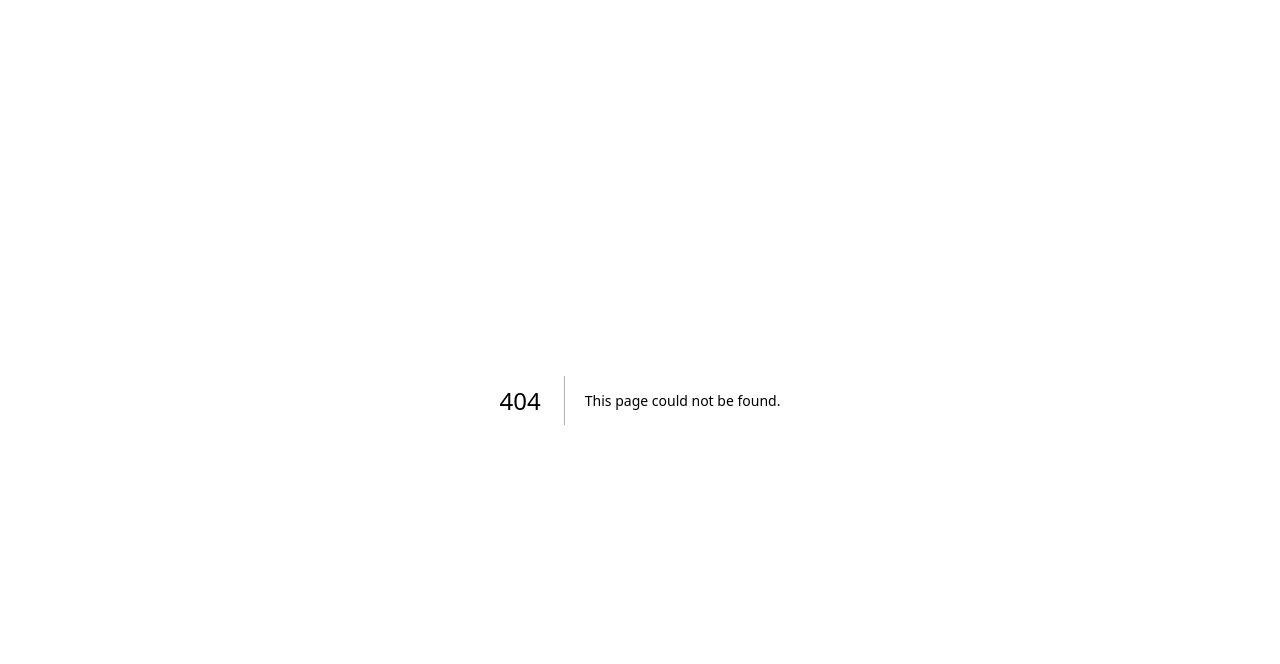
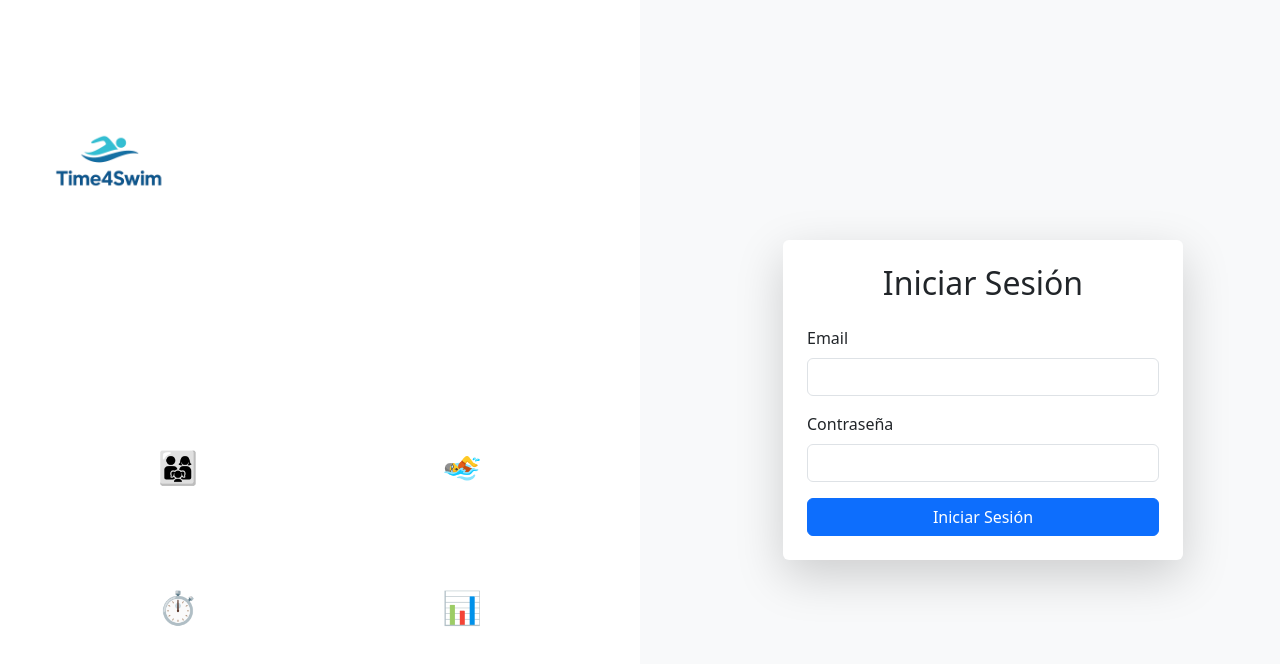
Before and after one commit to alexandercd9-gif/time4swim, a Next.js app: page /login in a window 1280 px wide. Before the commit this address had no page. Shown: the top 664 px of the page. Built offline with nearby package versions, Linux system fonts and the light colour scheme.

Commit message:
Actualización en login/page.tsx y configuración de Bootstrap

```diff
--- a/package.json
+++ b/package.json
@@ -21,6 +21,7 @@
     "@types/jsonwebtoken": "^9.0.10",
     "autoprefixer": "^10.4.21",
     "bcryptjs": "^3.0.2",
+    "bootstrap": "^5.3.8",
     "class-variance-authority": "^0.7.1",
     "clsx": "^2.1.1",
     "js-cookie": "^3.0.5",
--- /dev/null
+++ b/src/app/admin/dashboard/page.tsx
@@ -0,0 +1,44 @@
+"use client";
+
+
+export default function AdminDashboard() {
+  return (
+    <div className="container py-5">
+      <h1 className="mb-5 text-center">Dashboard Administrador</h1>
+      <div className="row g-4 justify-content-center">
+        <div className="col-12 col-md-6 col-lg-3">
+          <div className="card shadow-sm">
+            <div className="card-body text-center">
+              <h5 className="card-title">Usuarios Totales</h5>
+              <p className="display-5 fw-bold text-primary">1,234</p>
+            </div>
+          </div>
+        </div>
+        <div className="col-12 col-md-6 col-lg-3">
+          <div className="card shadow-sm">
+            <div className="card-body text-center">
+              <h5 className="card-title">Clubes Activos</h5>
+              <p className="display-5 fw-bold text-success">27</p>
+            </div>
+          </div>
+        </div>
+        <div className="col-12 col-md-6 col-lg-3">
+          <div className="card shadow-sm">
+            <div className="card-body text-center">
+              <h5 className="card-title">Nadadores</h5>
+              <p className="display-5 fw-bold text-info">542</p>
+            </div>
+          </div>
+        </div>
+        <div className="col-12 col-md-6 col-lg-3">
+          <div className="card shadow-sm">
+            <div className="card-body text-center">
+              <h5 className="card-title">Competiciones</h5>
+              <p className="display-5 fw-bold text-warning">16</p>
+            </div>
+          </div>
+        </div>
+      </div>
+    </div>
+  );
+}
--- a/src/app/layout.tsx
+++ b/src/app/layout.tsx
@@ -1,6 +1,7 @@
 import type { Metadata } from "next";
 import { Geist, Geist_Mono } from "next/font/google";
 import { Toaster } from "react-hot-toast";
+import 'bootstrap/dist/css/bootstrap.min.css';
 import "./globals.css";
 
 const geistSans = Geist({
@@ -25,7 +26,7 @@ export default function RootLayout({
   children: React.ReactNode;
 }>) {
   return (
-    <html lang="en">
+    <html lang="es">
       <body
         className={`${geistSans.variable} ${geistMono.variable} antialiased`}
       >
--- /dev/null
+++ b/src/app/login/page.tsx
@@ -0,0 +1,90 @@
+import ModernLoginForm from "@/components/modern-login-form";
+import Image from "next/image";
+
+export default function LoginPage() {
+  return (
+    <div className="container-fluid vh-100 p-0 login-page">
+      <div className="row g-0 h-100">
+        {/* Columna izquierda - Solo visible en desktop */}
+        <div className="col-lg-6 d-none d-lg-flex login-left-column align-items-center justify-content-center">
+          <div className="text-center text-white px-5">
+            <div className="mb-5">
+              <div className="mb-4">
+                <Image
+                  src="/logo.png"
+                  alt="Time4Swim"
+                  width={120}
+                  height={120}
+                  className="img-fluid"
+                />
+              </div>
+              <h1 className="display-4 fw-bold mb-3">Time4Swim</h1>
+              <p className="lead fs-3 mb-4">Sistema Profesional de Gestión Acuática</p>
+            </div>
+
+            <div className="row g-4 mt-5">
+              <div className="col-6">
+                <div className="text-center">
+                  <div className="feature-icon rounded-circle d-inline-flex align-items-center justify-content-center mb-3">
+                    <span className="fs-2">👨‍👩‍👧</span>
+                  </div>
+                  <h6>Para Padres</h6>
+                  <small className="text-white-50">Seguimiento de progreso</small>
+                </div>
+              </div>
+              <div className="col-6">
+                <div className="text-center">
+                  <div className="feature-icon rounded-circle d-inline-flex align-items-center justify-content-center mb-3">
+                    <span className="fs-2">🏊</span>
+                  </div>
+                  <h6>Para Clubes</h6>
+                  <small className="text-white-50">Gestión de nadadores</small>
+                </div>
+              </div>
+              <div className="col-6">
+                <div className="text-center">
+                  <div className="feature-icon rounded-circle d-inline-flex align-items-center justify-content-center mb-3">
+                    <span className="fs-2">⏱️</span>
+                  </div>
+                  <h6>Cronómetro</h6>
+                  <small className="text-white-50">Precisión profesional</small>
+                </div>
+              </div>
+              <div className="col-6">
+                <div className="text-center">
+                  <div className="feature-icon rounded-circle d-inline-flex align-items-center justify-content-center mb-3">
+                    <span className="fs-2">📊</span>
+                  </div>
+                  <h6>Estadísticas</h6>
+                  <small className="text-white-50">Análisis detallado</small>
+                </div>
+              </div>
+            </div>
+          </div>
+        </div>
+
+        {/* Columna derecha - Siempre visible */}
+        <div className="col-12 col-lg-6 d-flex align-items-center justify-content-center bg-light">
+          <div className="w-100 px-3 px-lg-5" style={{maxWidth: '450px'}}>
+            {/* Logo en móvil */}
+            <div className="text-center d-lg-none mb-5">
+              <div className="mb-3">
+                <Image
+                  src="/logo.png"
+                  alt="Time4Swim"
+                  width={80}
+                  height={80}
+                  className="img-fluid"
+                />
+              </div>
+              <h1 className="display-5 fw-bold text-primary mb-2">Time4Swim</h1>
+              <p className="text-muted">Sistema de Gestión Acuática</p>
+            </div>
+
+            <ModernLoginForm />
+          </div>
+        </div>
+      </div>
+    </div>
+  )
+}
--- a/src/app/page.tsx
+++ b/src/app/page.tsx
@@ -1,4 +1,4 @@
-import { ModernLoginForm } from "@/components/modern-login-form";
+// import ModernLoginForm from "@/components/modern-login-form";
 import { LogoDisplay } from "@/components/logo-display";
 
 export default function Home() {
@@ -71,7 +71,7 @@ export default function Home() {
           </div>
         </div>
 
-        {/* Lado derecho - Formulario */}
+        {/* Lado derecho - Info básica */}
         <div className="w-full lg:w-1/2 flex items-center justify-center p-8">
           <div className="w-full max-w-md">
             {/* Logo móvil */}
@@ -80,8 +80,7 @@ export default function Home() {
               <h1 className="text-3xl font-bold text-gray-900 mb-2">Time4Swim</h1>
               <p className="text-gray-600">Sistema completo de gestión para natación</p>
             </div>
-
-            <ModernLoginForm />
+            {/* Aquí puedes agregar información adicional o enlaces, pero sin el formulario de login */}
           </div>
         </div>
       </div>
--- a/src/components/modern-login-form.tsx
+++ b/src/components/modern-login-form.tsx
@@ -11,15 +11,11 @@ export default function ModernLoginForm() {
   const handleSubmit = async (e: React.FormEvent) => {
     e.preventDefault()
     console.log('🔴 handleSubmit EJECUTADO')
-    console.log('Email value:', email)
-    console.log('Password value:', password)
 
     setError('')
     setLoading(true)
 
     try {
-      console.log('🟡 ANTES del fetch', email)
-
       const response = await fetch('/api/auth/login', {
         method: 'POST',
         headers: {
@@ -31,13 +27,10 @@ export default function ModernLoginForm() {
         }),
       })
 
-      console.log('🟢 RESPONSE recibida', response)
-
       if (response.ok) {
-        const data = await response.json()
-        console.log('✅ Login exitoso', data)
-        // El middleware debería redirigir automáticamente
-        window.location.href = '/'
+        console.log('✅ Login exitoso')
+        // REDIRECCIÓN DIRECTA AL DASHBOARD
+        window.location.href = '/admin/dashboard'
       } else {
         const errorData = await response.json()
         setError(errorData.error || 'Error en el login')
@@ -51,46 +44,42 @@ export default function ModernLoginForm() {
   }
 
   return (
-    <form onSubmit={handleSubmit} className="space-y-4">
-      <div>
-        <label htmlFor="email" className="block text-sm font-medium mb-1">
-          Email
-        </label>
+    <div className="card shadow-lg border-0" style={{ width: '400px' }}>
+      <div className="card-body p-4">
+        <h2 className="card-title text-center mb-4">Iniciar Sesión</h2>
+        <form onSubmit={handleSubmit}>
+          <div className="mb-3">
+            <label htmlFor="email" className="form-label">Email</label>
             <input
+              type="email"
+              className="form-control"
               id="email"
-          type="email"
               value={email}
               onChange={(e) => setEmail(e.target.value)}
-          className="w-full px-3 py-2 border border-gray-300 rounded-md"
               required
             />
           </div>
-
-      <div>
-        <label htmlFor="password" className="block text-sm font-medium mb-1">
-          Contraseña
-        </label>
+          <div className="mb-3">
+            <label htmlFor="password" className="form-label">Contraseña</label>
             <input
+              type="password"
+              className="form-control"
               id="password"
-          type="password"
               value={password}
               onChange={(e) => setPassword(e.target.value)}
-          className="w-full px-3 py-2 border border-gray-300 rounded-md"
               required
             />
           </div>
-
-      {error && (
-        <div className="text-red-600 text-sm">{error}</div>
-      )}
-
+          {error && <div className="alert alert-danger">{error}</div>}
           <button
             type="submit"
+            className="btn btn-primary w-100"
             disabled={loading}
-        className="w-full bg-blue-600 text-white py-2 px-4 rounded-md hover:bg-blue-700 disabled:opacity-50"
           >
             {loading ? 'Iniciando sesión...' : 'Iniciar Sesión'}
           </button>
         </form>
+      </div>
+    </div>
   )
 }
```
Also changed, not shown: 1 other file (tests, documents, lock files or other folders). Lines whose indentation alone changed are shown as unchanged.
